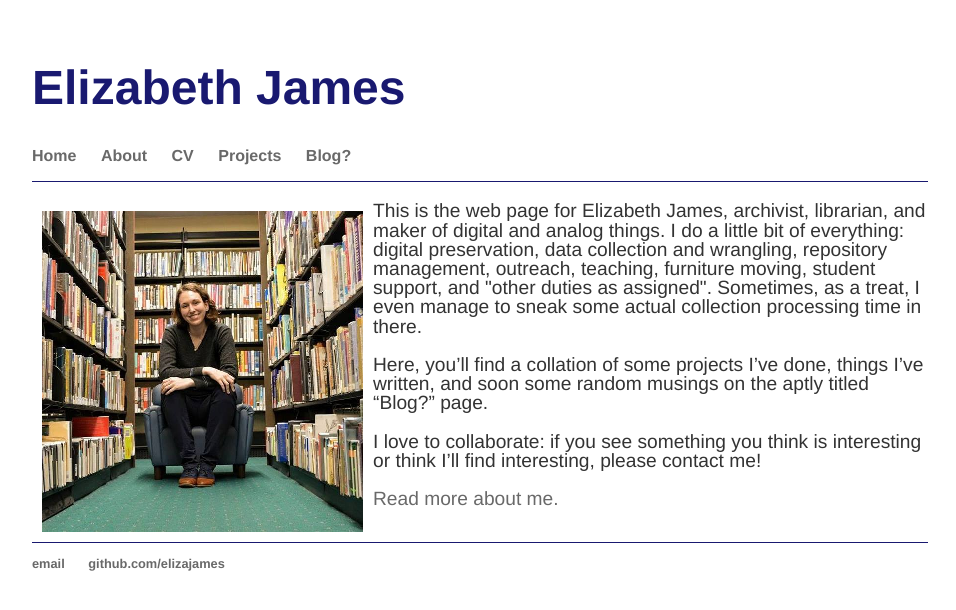
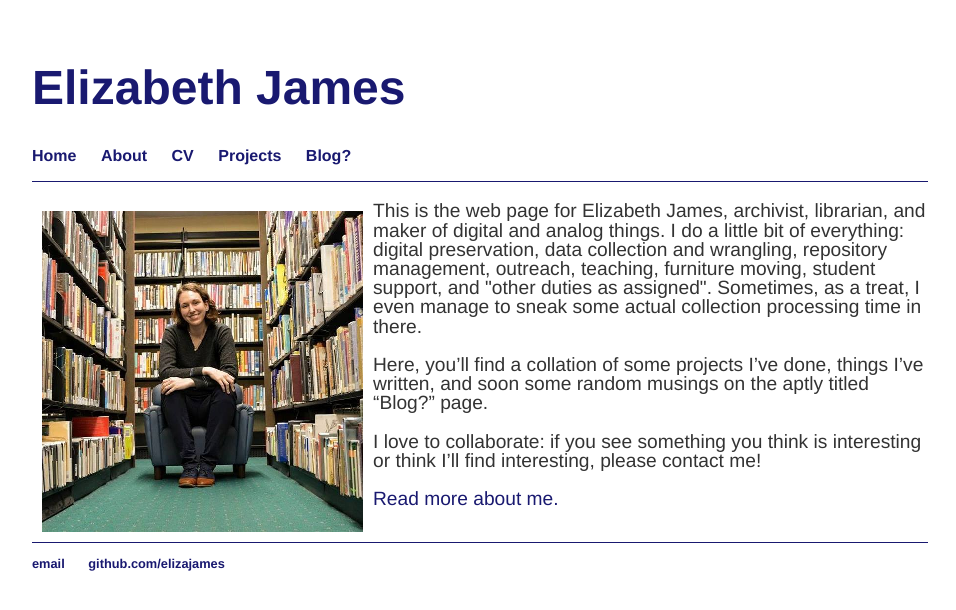
Before and after one commit to elizajames/old_site, a Jekyll site: the page built from index.html, in a window 1280 px wide. Shown: the top 610 px of the page, without its empty margins (160-1116 px from the left). Built offline with Jekyll 4.4.1, drawn with Linux system fonts in a browser that asks for light colours.

Commit message:
Update main.css

```diff
--- a/css/main.css
+++ b/css/main.css
@@ -15,7 +15,7 @@ nav ul li, footer ul li {
 }
 a {
     text-decoration: none;
-    color: #696969;
+    color: #191970;
 }
 a:hover {
     text-decoration: underline;
```
